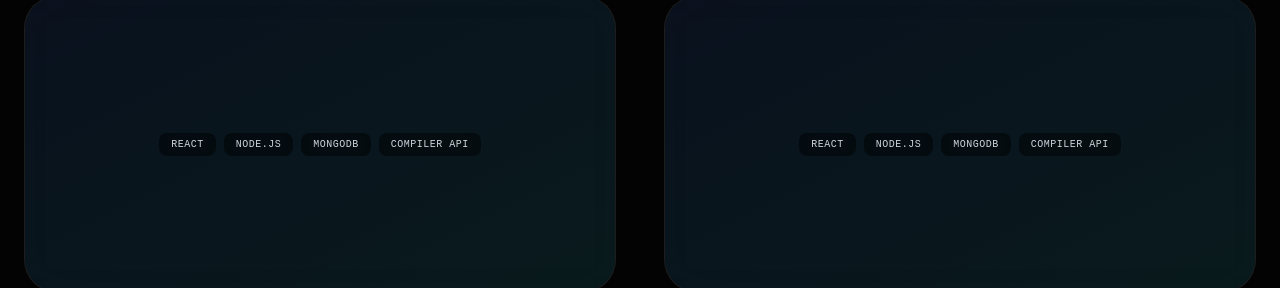
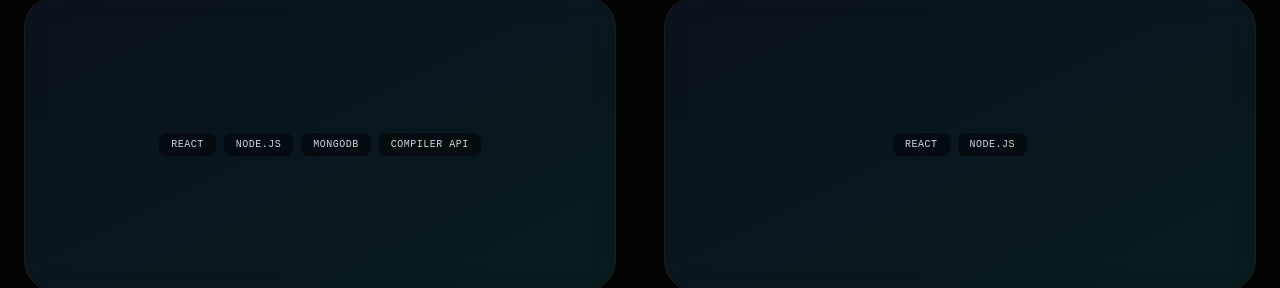
Before and after one commit to botirov0102/Yangi-portfolyo, a React (Vite) app: page / in a window 1280 px wide. Shown: the part 1488-1776 px from the top of the page. Built offline with nearby package versions, Linux system fonts and the light colour scheme.

Commit message:
Remove MongoDB and Compiler API from stack

```diff
--- a/src/constants.ts
+++ b/src/constants.ts
@@ -11,7 +11,7 @@ export const PROJECTS = [
     id: 'mebel',
     name: 'Mebel dokon uchun real loyha',
     description: 'mebel mashhura dokoni uchun mahsus yasalgan web sayt ',
-    stack: ['React', 'Node.js', 'MongoDB', 'Compiler API'],
+    stack: ['React', 'Node.js', ],
     link: 'https://mebelmashhura.uz/',
     color: 'from-blue-600/40 to-cyan-400/40'
   },
```
